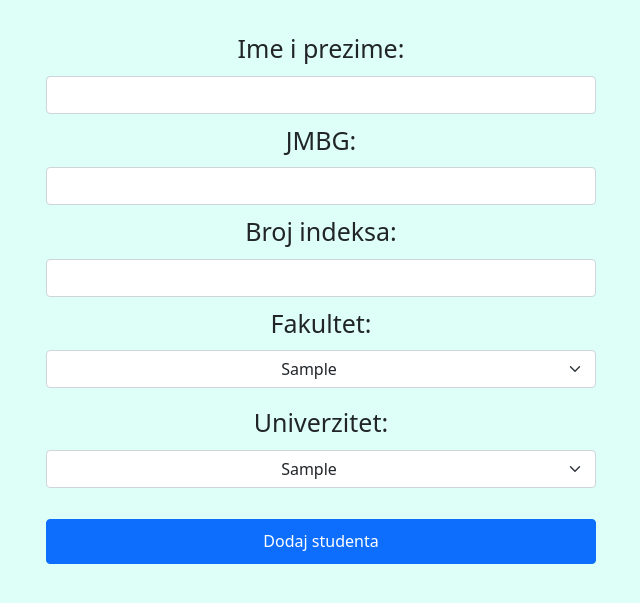
After one commit to djela98/PHP-MYSQL-AJAX-Domaci-ITEH, a PHP site: page /dodajStudenta.php in a window 1280 px wide. The commit adds this page. Shown: the top 603 px of the page, without its empty margins (604-1244 px from the left). Run offline with PHP 8.4, Linux system fonts and the light colour scheme; tables that the repository leaves empty or names only in its code hold one stand-in row (values such as "Sample post").

Commit message:
Dodavanje novog studenta u bazu, Student.php OOP PHP

```diff
--- /dev/null
+++ b/Student.php
@@ -0,0 +1,17 @@
+<?php
+
+class Student
+{
+    public $id;
+    public $imePrezime;
+    public $jmbg;
+    public $brojIndeksa;
+    public $fakultet_id;
+
+    public function dodajStudenta($imePrezime, $jmbg, $brojIndeksa, $fakultet_id, $db)
+    {
+        $db = new DB('studenti');
+        $upit = "insert into student (ime_prezime, jmbg, broj_indeksa, fakultet_id) values ('$imePrezime', '$jmbg', '$brojIndeksa', '$fakultet_id')";
+        return $db->connection->query($upit);
+    }
+}
--- a/crud.php
+++ b/crud.php
@@ -4,10 +4,12 @@ include 'header.php'
 
 <body>
 
+    <a href="dodajStudenta.php"><button class="btn btn-primary" id="btn_dodaj">Novi student</button></a>
+
     <div class="table">
 
         <table class="table table-bordered">
-            <thead class="table-info text-center">
+            <thead class="table-dark text-center">
                 <tr>
                     <th>ID</th>
                     <th>Ime i Prezime</th>
--- /dev/null
+++ b/dodajStudenta.php
@@ -0,0 +1,71 @@
+<?php
+include 'header.php';
+include 'DB.php';
+$db = new DB('studenti');
+?>
+
+<body>
+    <div class="forma">
+        <form method="post" class="text-center">
+            <div class="mb-2">
+                <label class="form-label">Ime i prezime: </label>
+                <input type="text" class="form-control" name="ime_prezime">
+            </div>
+            <div class="mb-2">
+                <label class="form-label">JMBG: </label>
+                <input type="number" class="form-control" name="jmbg">
+            </div>
+            <div class="mb-2">
+                <label class="form-label">Broj indeksa: </label>
+                <input type="text" class="form-control" name="broj_indeksa">
+            </div>
+
+            <div class="mb-3">
+                <label class="form-label">Fakultet: </label>
+                <select class="form-select" name="fakultet">
+                    <?php
+                    $upit1 = "select id,naziv from fakultet";
+                    $data1 = $db->connection->query($upit1);
+
+                    while ($red = mysqli_fetch_array($data1)) :
+                    ?>
+                        <option class="text-center" value="<?php echo $red['id']; ?>"><?php echo $red['naziv']; ?></option>
+                    <?php endwhile; ?>
+                </select>
+            </div>
+
+            <div class="mb-3">
+                <label class="form-label">Univerzitet: </label>
+                <select class="form-select" name="univerzitet">
+                    <?php
+                    $upit2 = "select id,grad from univerzitet";
+                    $data2 = $db->connection->query($upit2);
+
+                    while ($red = mysqli_fetch_array($data2)) :
+                    ?>
+                        <option class="text-center" value="<?php echo $red['id']; ?>"><?php echo $red['grad']; ?></option>
+                    <?php endwhile; ?>
+                </select>
+            </div>
+
+            <button type="submit" name="dodaj_button" class="btn btn-primary" id="dodaj_dugme">Dodaj studenta</button>
+        </form>
+    </div>
+
+
+    <?php
+
+    include('Student.php');
+
+    if (isset($_POST['dodaj_button'])) {
+        $student = new Student();
+        if ($student->dodajStudenta($_POST['ime_prezime'], $_POST['jmbg'], $_POST['broj_indeksa'], $_POST['fakultet'], $_POST['univerzitet'])) {
+            header('Location: index.php');
+        }
+    }
+
+    ?>
+
+</body>
+
+</html>
--- a/index.css
+++ b/index.css
@@ -2,10 +2,13 @@
     margin: 0;
 }
 
+body {
+    background-color: #defff8;
+}
 
 .index-meni {
-    margin-top: 350px;
-    margin-left: 550px;
+    margin-top: 300px;
+    margin-left: 450px;
 }
 
 .index-meni button {
@@ -14,9 +17,33 @@
 }
 
 .table {
-    padding-top: 50px;
     font-size: 25px;
     width: 1200px;
-    margin-top: 50px;
+    margin-top: 30px;
     margin-left: 200px;
 }
+
+#btn_dodaj {
+    width: 400px;
+    height: 50px;
+    margin-left: 750px;
+    margin-top: 40px;
+    font-size: 25px;
+}
+
+.forma {
+    font-size: 25px;
+    width: 550px;
+    margin-left: 650px;
+    margin-top: 30px;
+}
+
+#dodaj_dugme {
+    margin-top: 15px;
+    width: 550px;
+    height: 45px;
+}
+
+.pocetna {
+    width: 500px;
+}
--- a/index.php
+++ b/index.php
@@ -8,10 +8,10 @@ include 'header.php'
 
         <div class="index-meni">
             <div class="btn">
-                <a href="crud.php"><button type="button" class="btn btn-success">Studenti CRUD</button></a>
+                <a href="crud.php"><button type="button" class="btn btn-primary pocetna">Studenti CRUD</button></a>
             </div>
             <div class="btn">
-                <button type="button" class="btn btn-success">Pretraga i Sortiranje</button>
+                <button type="button" class="btn btn-primary pocetna">Pretraga i Sortiranje</button>
             </div>
         </div>
     </div>
```
